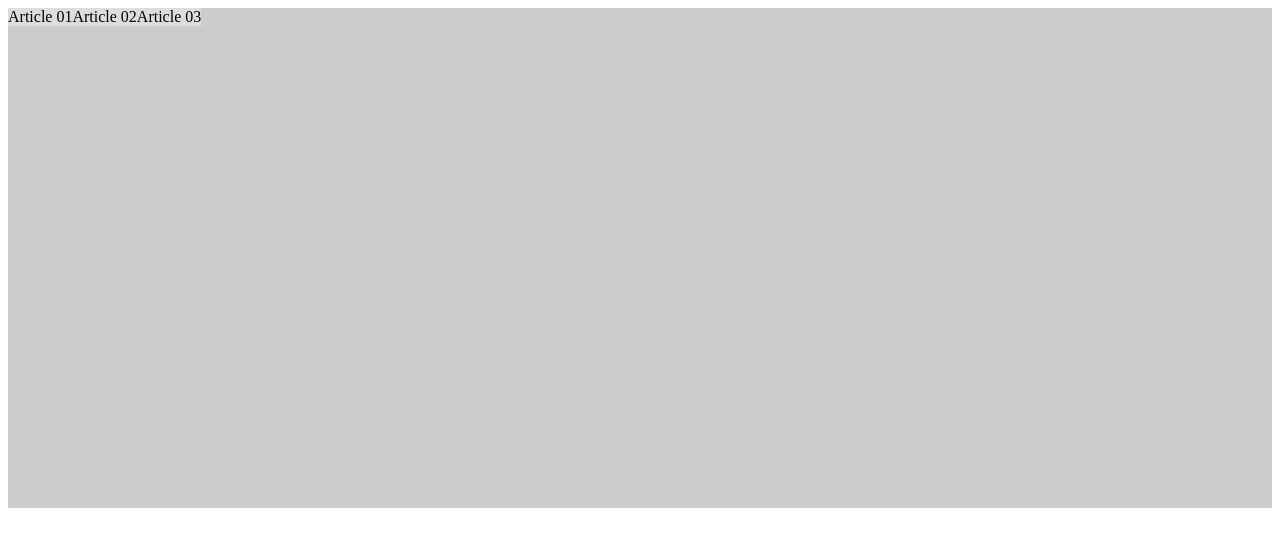
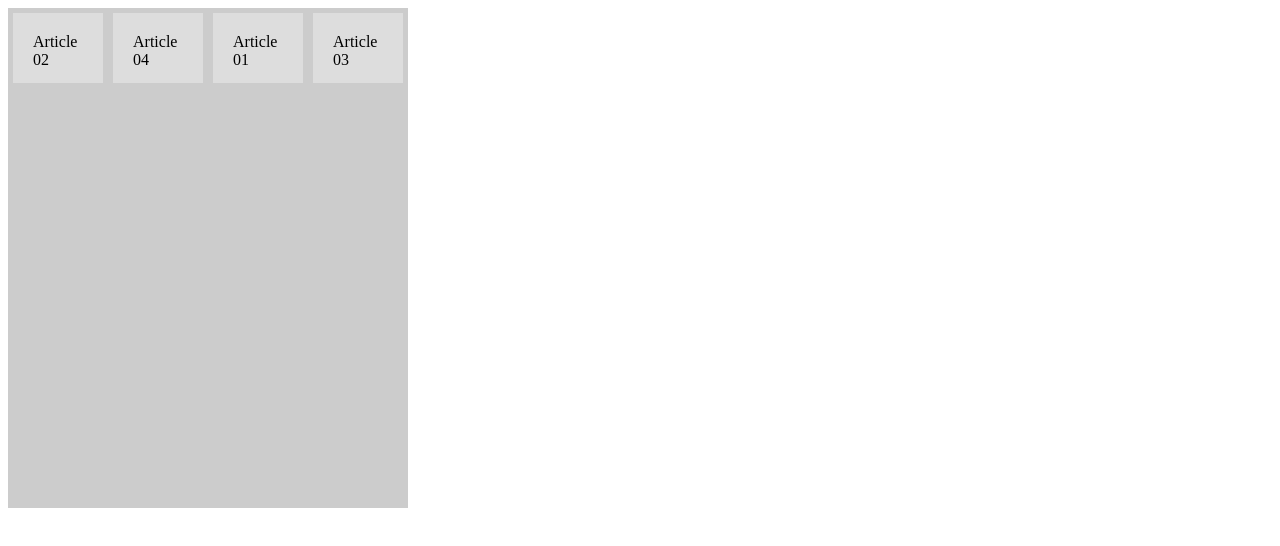
Before and after one commit to isabellongo/css-flexbox, a plain HTML site: page Teoria/index.html in a window 1280 px wide. Drawn offline with Linux system fonts and the light colour scheme.

Commit message:
terminando as anotações das aulas

```diff
--- a/Teoria/CSS/styles.css
+++ b/Teoria/CSS/styles.css
@@ -1,6 +1,7 @@
 .container {
     background-color: #ccc;
     height: 500px;
+    width: 400px;
     display: flex;
 
     flex-direction: row;
@@ -10,8 +11,34 @@
     justify-content: flex-start;
     align-items: flex-start;
     /*align content quando existe quebra de linha*/
+    align-content: flex-start;
+
 }
 
 .item {
     background-color: #ddd;
+    padding: 20px;
+    margin: 5px;
+    height: 30px;
+    flex-grow: 1; /*0 é o valor padrão*/
+    flex-shrink: 1;
+    flex-basis: 80px; /*tamanho inicial dos itens*/
+
+    flex: 1 1 80px;
 }
+
+.article-01{
+    order: 3;
+}
+.article-02{
+    order: 1;
+    align-self: flex-start; /*centro do container flexbox*/
+    flex-grow: 0;
+    flex-shrink: 1;
+}
+.article-03{
+    order: 4;
+}
+.article-04{
+    order: 1;
+}
--- a/Teoria/index.html
+++ b/Teoria/index.html
@@ -3,7 +3,14 @@
 <head>
     <meta charset="UTF-8">
     <meta name="viewport" content="width=device-width, initial-scale=1.0">
-    <title>Document</title>
+    <title>Flexbox</title>
+
+    <script src="https://kit.fontawesome.com/512a49bfc4.js" crossorigin="anonymous"></script>
+
+    <link rel="preconnect" href="https://fonts.googleapis.com">
+    <link rel="preconnect" href="https://fonts.gstatic.com" crossorigin>
+    <link href="https://fonts.googleapis.com/css2?family=Open+Sans&display=swap" rel="stylesheet">
+
     <link rel="stylesheet" href="CSS/styles.css">
 </head>
 <body>
@@ -17,6 +24,9 @@
         <article class="item article-03">
             Article 03
         </article>
+        <article class="item article-04">
+            Article 04
+        </article>
     </section>
 </body>
 </html>
```
